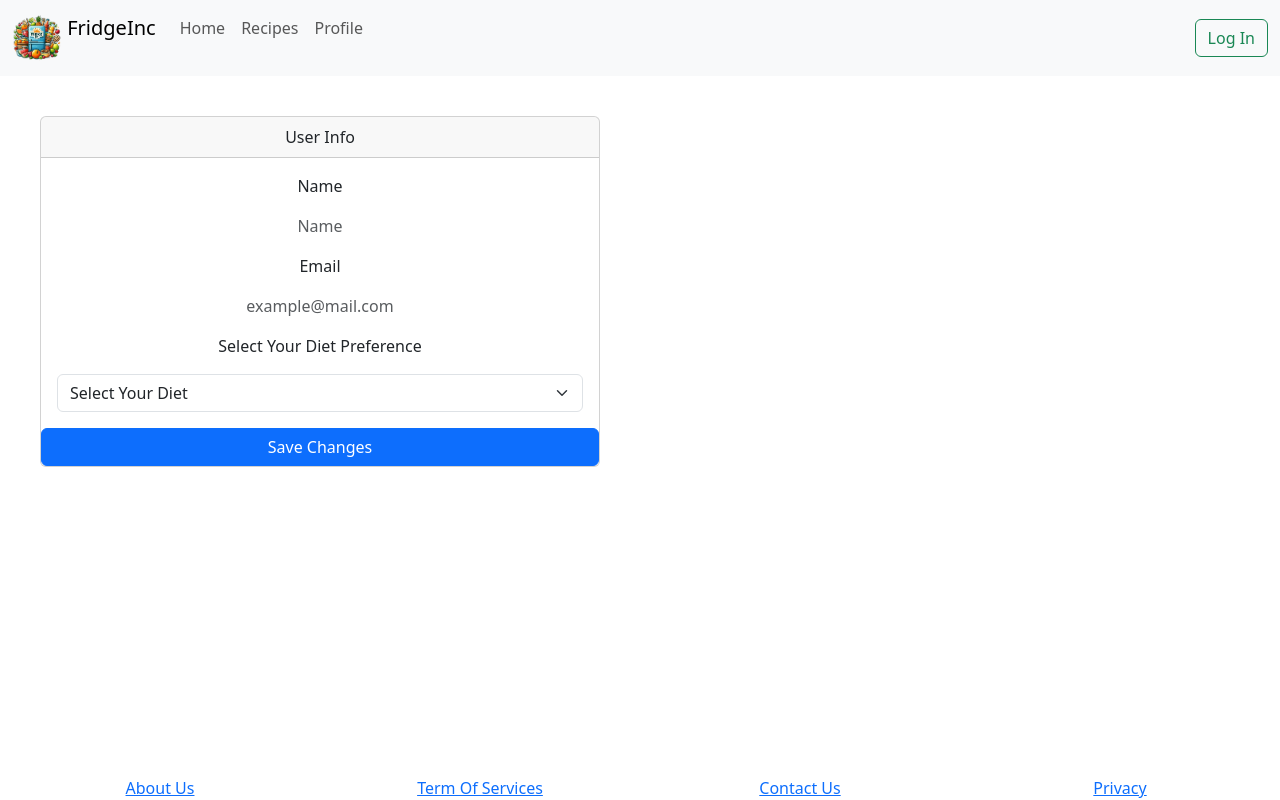
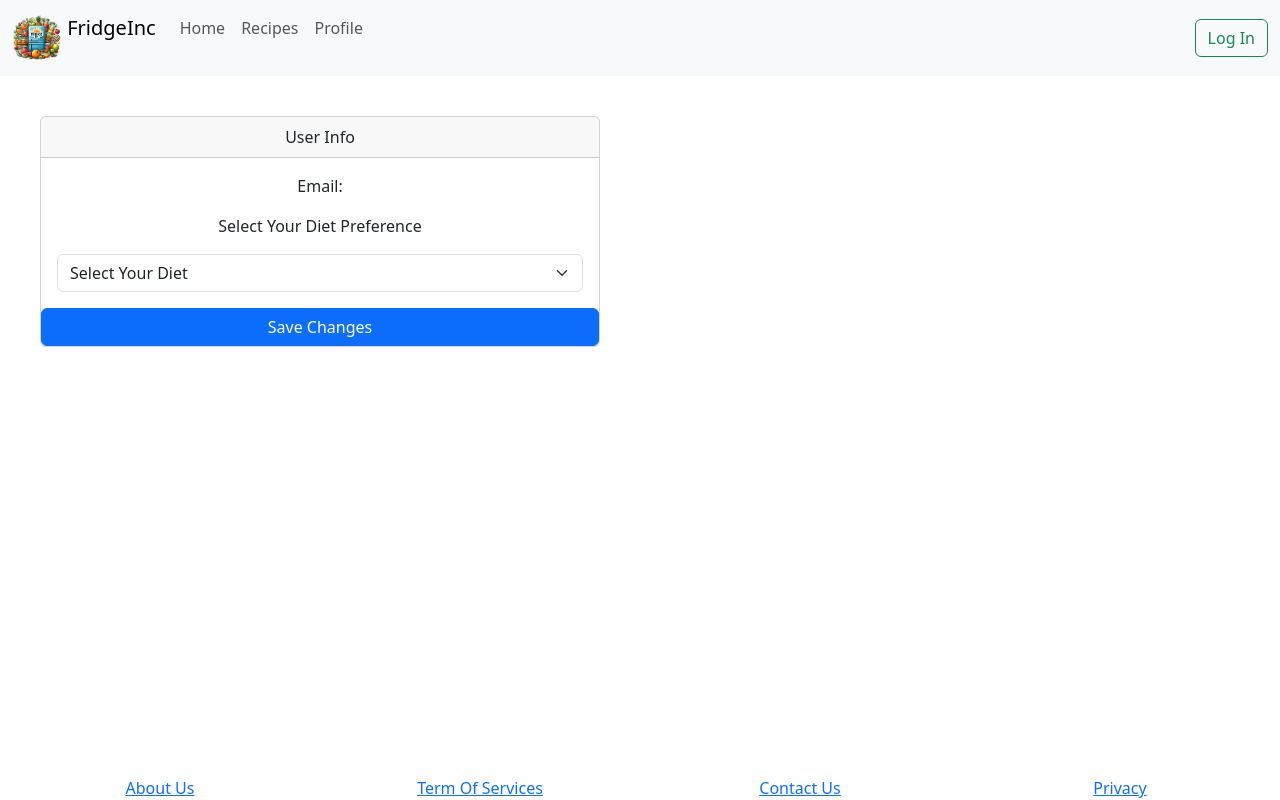
Before and after one commit to shibcreate/FridgeInc, a React (Vite) app in the folder client/: page /account in a window 1280 px wide. Built offline with nearby package versions, Linux system fonts and the light colour scheme.

Commit message:
working recipe saver under /account

```diff
--- a/client/src/pages/Account.jsx
+++ b/client/src/pages/Account.jsx
@@ -1,37 +1,55 @@
-import { Link } from 'react-router-dom';
+import { useState } from 'react';
+import { Link, useLocation } from 'react-router-dom';
 import Card from 'react-bootstrap/Card';
 import Form from 'react-bootstrap/Form';
 
 export default function Account() {
+  const location = useLocation();
+  const { email, name } = location.state || {};
+  const [dietPreference, setDietPreference] = useState('');
+
+  const handleSaveChanges = async () => {
+    try {
+      const response = await fetch('http://localhost:3001/save-diet-preference', {
+        method: 'POST',
+        headers: {
+          'Content-Type': 'application/json',
+        },
+        body: JSON.stringify({ email, dietPreference }),
+      });
+
+      if (response.ok) {
+        console.log('Diet preference saved successfully');
+        // Optionally, you can redirect the user to another page after saving
+      } else {
+        console.error('Failed to save diet preference');
+      }
+    } catch (error) {
+      console.error('Error saving diet preference:', error);
+    }
+  };
+
   return (
     <Card style={{ width: '35rem', margin: '40px' }}>
       <Card.Header>User Info</Card.Header>
       <Card.Body>
-                <Card.Text>
-                    Name
-                </Card.Text>
-                <Card.Text className="text-muted">
-                    Name
-                </Card.Text>
-                <Card.Text>
-                    Email
-                </Card.Text>
-                <Card.Text className="text-muted">
-                    example@mail.com
-                </Card.Text>
-                <Card.Text>
-                    Select Your Diet Preference
-                </Card.Text>
-                <Form.Select aria-label="Default select example">
+        <Card.Text>Email: {email}</Card.Text>
+        <Card.Text>Select Your Diet Preference</Card.Text>
+        <Form.Select
+          aria-label="Default select example"
+          onChange={(e) => setDietPreference(e.target.value)}
+        >
           <option>Select Your Diet</option>
           <option value="1">No-Eggs</option>
-                    <option value="2">Vegeterian</option>
+          <option value="2">Vegetarian</option>
           <option value="3">Gluten-Free</option>
         </Form.Select>
+        {/* Other profile information */}
       </Card.Body>
-            <Link to="/profile" className="btn btn-primary">
+      <button className="btn btn-primary" onClick={handleSaveChanges}>
         Save Changes
-            </Link>
+      </button>
+      {/* Using a button instead of Link for form submission */}
     </Card>
   );
 }
--- a/client/src/pages/Login.jsx
+++ b/client/src/pages/Login.jsx
@@ -18,8 +18,8 @@ export default function Login() {
         password,
       });
       console.log(response);
-      if (response.data === 'Success') {
-        navigate('/profile');
+      if (response.data === 'Logged in') {
+        navigate('/account', { state: { email, name: response.data.name } });
       }
     } catch (error) {
       console.error('Error:', error);
@@ -41,7 +41,7 @@ export default function Login() {
         </Form.Text>
       </Form.Group>
 
-       <Form.Group className="mb-3" controlId="formBasicPassword">
+      <Form.Group className="mb-3" controlId="formBasicPassword">
         <Form.Label>Password</Form.Label>
         <div className="password-input">
           <Form.Control
@@ -61,7 +61,7 @@ export default function Login() {
         </div>
       </Form.Group>
 
-      <Button as={Link} to={"/account"}variant="primary" type="submit" className="mb-3">
+      <Button variant="primary" type="submit" className="mb-3">
         Submit
       </Button>
 
```
Also changed, not shown: 2 other files (tests, documents, lock files or other folders). Lines whose indentation alone changed are shown as unchanged.
